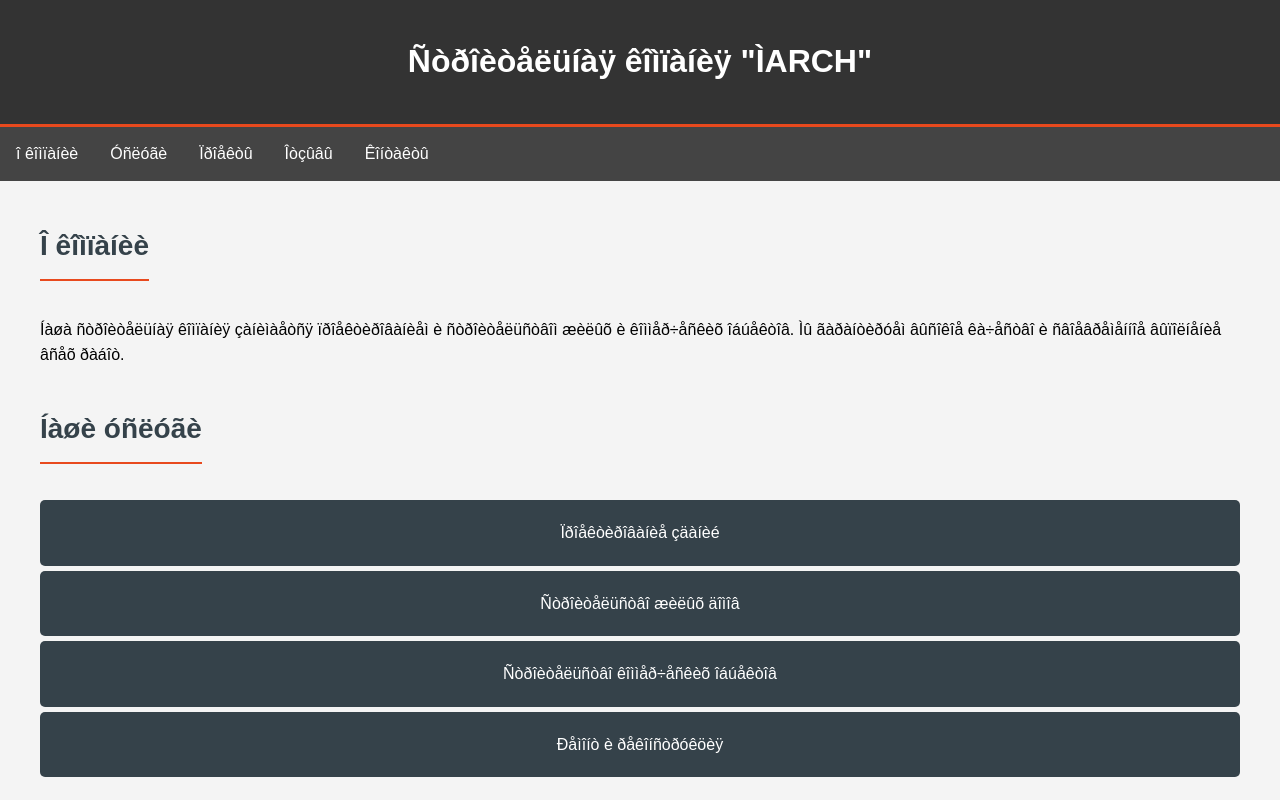
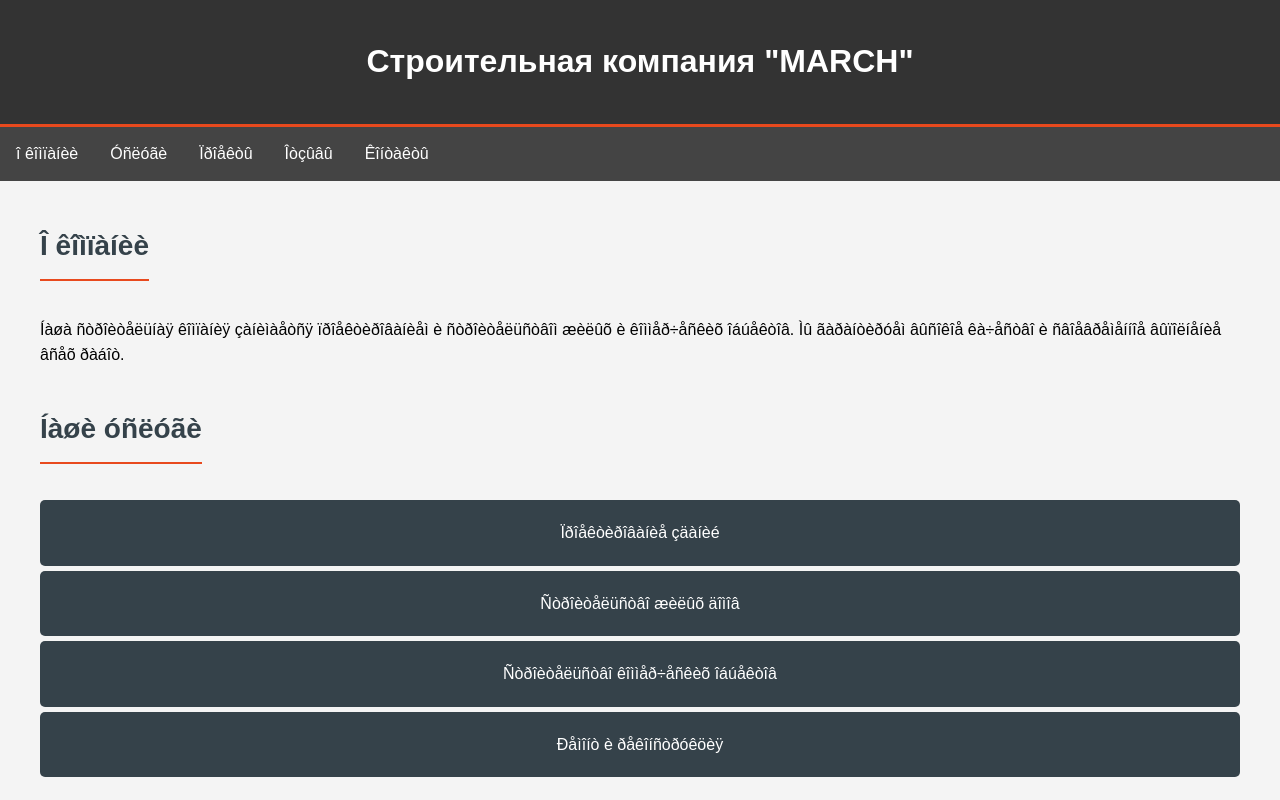
Before and after one commit to yukixGODD/-, a plain HTML site: page index.html in a window 1280 px wide. Shown: the top 800 px of the page. Drawn offline with Linux system fonts and the light colour scheme.

Commit message:
Update index.html

```diff
--- a/index.html
+++ b/index.html
@@ -3,9 +3,8 @@
 <head>
     <meta charset="UTF-8">
     <meta name="viewport" content="width=device-width, initial-scale=1.0">
-    <title>Ñòðîèòåëüíàÿ êîìïàíèÿ</title>
+    <title>Строительная компания</title>
     <link rel="stylesheet" href="styles.css">
-    <title>Ñòðîèòåëüíàÿ êîìïàíèÿ</title>
     <style>
         body {
             font-family: Arial, sans-serif;
@@ -51,7 +50,7 @@
 </head>
 <body>
     <header>
-        <h1>Ñòðîèòåëüíàÿ êîìïàíèÿ "ÌARCH"</h1>
+        <h1>Строительная компания "МARCH"</h1>
     </header>
     <nav>
         <a href="#about">î êîìïàíèè</a>
```
